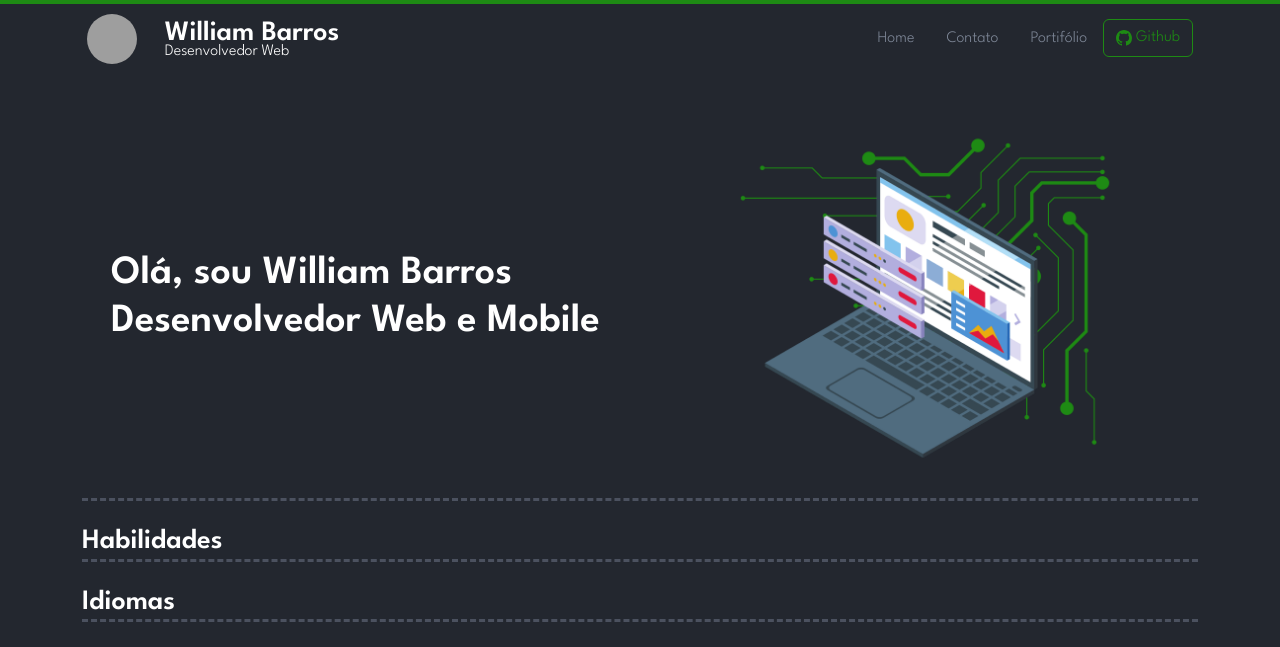
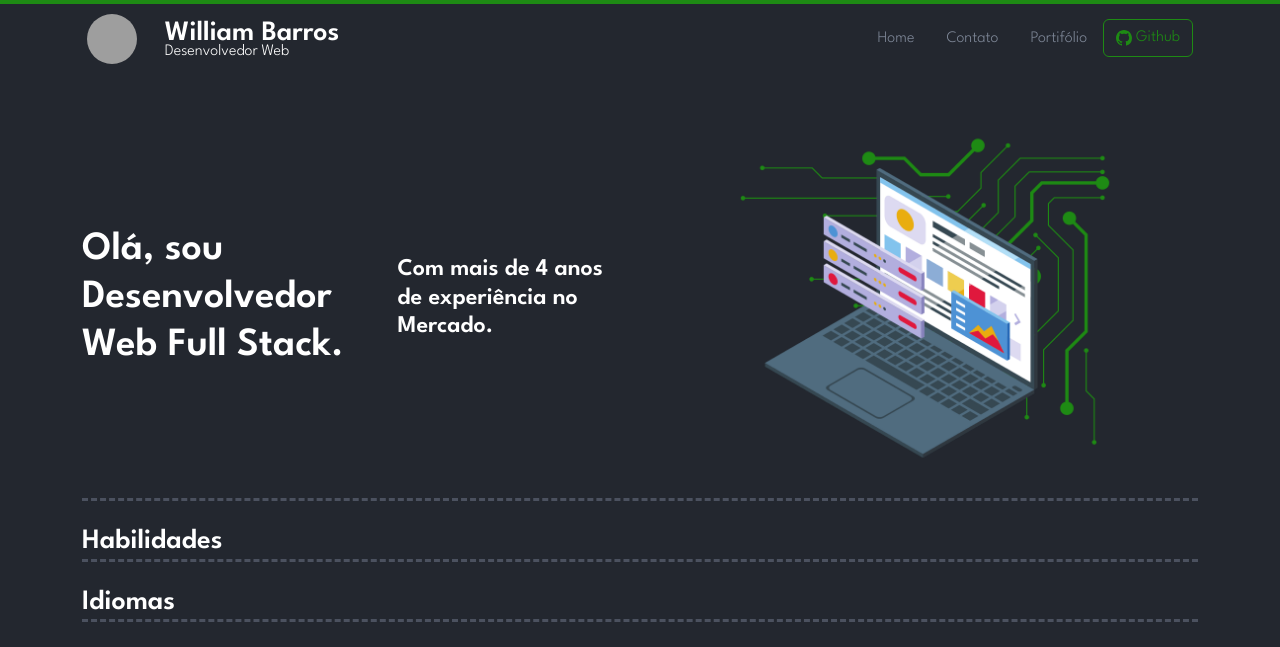
Before and after one commit to wsilvabarros/wsilvabarros.github.io, a Jekyll site: the page built from index.md, in a window 1280 px wide. Shown: the top 647 px of the page. Built offline with Jekyll 4.4.1, drawn with Linux system fonts in a browser that asks for light colours; grey boxes are pictures that could not be loaded.

Commit message:
Update index.md

```diff
--- a/index.md
+++ b/index.md
@@ -1,6 +1,6 @@
 ---
 layout: default
 ---
-<div class="first-content d-flex flex-column flex-md-row justify-content-between"><div class="order-md-1 d-flex justify-content-center align-items-center first-step" ><h1>Olá, sou William Barros<br/> Desenvolvedor Web e Mobile</h1></div><div class="order-md-2 d-flex justify-content-center align-items-center first-step" ><img src="https://williambarros.com.br/assets/image/destaque.png" class="first-step-image" alt="Tecnologia e Desenvolvimento"></div></div>
+<div class="first-content d-flex flex-column flex-md-row justify-content-between"><div class="order-md-1 d-flex justify-content-center align-items-center first-step" ><p><h1>Olá, sou Desenvolvedor Web Full Stack.</h1><br/> <h4>Com mais de 4 anos de experiência no Mercado.</h4></p></div><div class="order-md-2 d-flex justify-content-center align-items-center first-step" ><img src="https://williambarros.com.br/assets/image/destaque.png" class="first-step-image" alt="Tecnologia e Desenvolvimento"></div></div>
 
 <div style="border-top:3px dashed #4b515f; width:100%;"><br/><h3>Habilidades</h3> </div><div style="border-top:3px dashed #4b515f; width:100%;"><br/><h3>Idiomas</h3> </div> <div style="border-top:3px dashed #4b515f; width:100%;"><br/><h3> + Blog</h3> </div><div class="blog container" >{% for post in site.posts %}<div class="card" style=""><img src="{{ post.image }}" class="card-img-top " alt="{{ post.title }}" /><div class="card-body"><h5 class="card-title">{{ post.title }}</h5><p class="card-text">{{ post.preview }}</p><a href="{{ BASE_PATH }}{{ post.url }}">Veja Mais</a></div></div>{% endfor %}</div>
```
